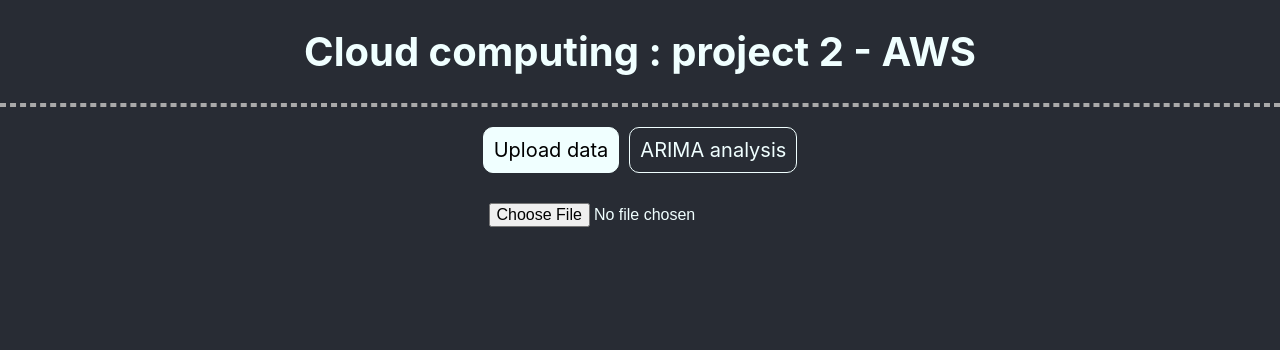
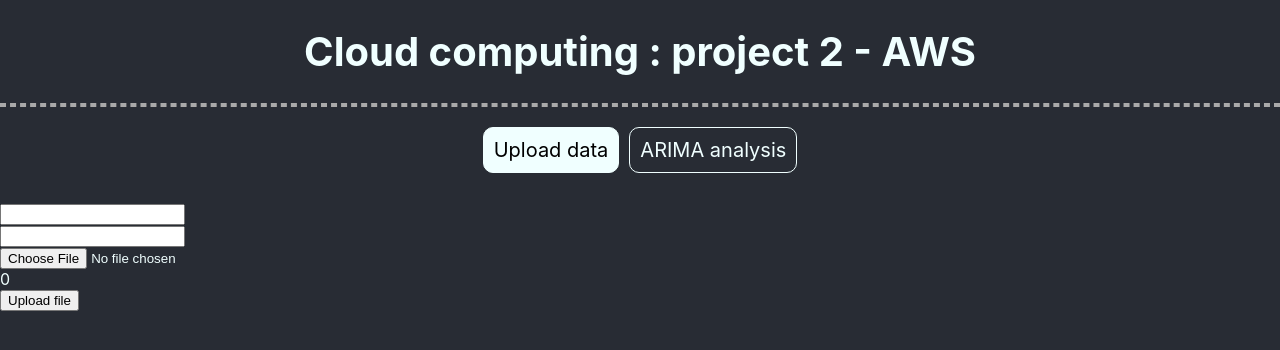
Before and after one commit to bartoszrozek/CC2023, a React (Create React App) app in the folder AWS/: page / in a window 1280 px wide. Both pictures are taken after a click on the element "Upload data". Shown: the top 350 px of the page. Built offline with nearby package versions, Linux system fonts and the light colour scheme; no server answers.

Commit message:
input working

```diff
--- a/AWS/package.json
+++ b/AWS/package.json
@@ -6,7 +6,9 @@
     "@testing-library/jest-dom": "^5.16.5",
     "@testing-library/react": "^13.4.0",
     "@testing-library/user-event": "^13.5.0",
+    "aws-sdk": "^2.1376.0",
     "chart.js": "^4.3.0",
+    "csv-parse": "^5.3.10",
     "echarts": "^5.4.2",
     "papaparse": "^5.4.1",
     "react": "^18.2.0",
--- a/AWS/src/Tabs/InputTab.js
+++ b/AWS/src/Tabs/InputTab.js
@@ -1,42 +1,111 @@
-import React, { useState } from "react";
+import React, { useState, useEffect } from "react";
 import Papa from "papaparse";
+import * as dfd from "danfojs";
 
-function InputTab() {
+function CsvReader() {
   const [csvData, setCsvData] = useState([]);
-  const [csvValid, setCsvValid] = useState(false);
+  const [status, setStatus] = useState(0);
+  const [fileName, setFileName] = useState("");
+  const [tagsList, setTagList] = useState("");
+  const [fileInput, setFileInput] = useState("");
 
-  function handleFileChange(e) {
-    const file = e.target.files[0];
-    Papa.parse(file, {
-      complete: (results) => {
-        setCsvData(results.data);
-        setCsvValid(checkCsvFormat(results.data));
-      },
-      header: true,
-    });
-  }
+  const handleChangeFileName = (event) => {
+    setFileName(event.target.value);
+  };
 
-  function checkCsvFormat(data) {
-    // Implement your own validation logic here
-    // This example checks if the CSV has at least two columns
-    return data.length > 0 && data[0].length >= 2;
-  }
+  const handleChangeTagsList = (event) => {
+    setTagList(event.target.value);
+  };
+
+  const handleCsvFile = (event) => {
+    setFileInput(event.target.files[0]);
+  };
+
+  const handleUploadFile = (event) => {
+    dfd
+      .readCSV(fileInput)
+      .then((df) => {
+        df.head().print();
+        setCsvData(df);
+      })
+      .catch((err) => {
+        console.log(err);
+      });
+    if (csvData.length != 0) {
+      const df_json = dfd.toJSON(csvData);
+
+      let body_data = {
+        df: df_json,
+        fileName: fileName,
+        tags: tagsList,
+      };
+
+      let data = "";
+      async function readStream(reader) {
+        while (true) {
+          const { done, value } = await reader.read();
+
+          if (done) {
+            console.log("Stream fully consumed.");
+            break;
+          }
+
+          console.log(`Received chunk of size ${value.byteLength}.`);
+
+          data += new TextDecoder().decode(value);
+
+          // Do something with the chunk of data here.
+          // For example, you could write it to a file or process it in some way.
+          console.log(data);
+        }
+      }
+
+      console.log(JSON.stringify(body_data));
+      console.log(fileName);
+
+      fetch(
+        "https://7ggeit3d73.execute-api.us-east-1.amazonaws.com/prod/uploadfile",
+        {
+          method: "POST",
+          headers: {
+            "Content-Type": "application/json",
+          },
+          body: JSON.stringify(body_data),
+        }
+      )
+        .then((response) => response.status)
+        .then((data) => setStatus(data))
+        .catch((error) => console.error(error));
+    } else {
+      setStatus(505);
+    }
+  };
 
   return (
-    <div className="load-data-div">
-      <input type="file" accept=".csv" onChange={handleFileChange} />
-      {csvData.length > 0 && (
-        <div>
-          <p>CSV file loaded successfully!</p>
-          {csvValid ? (
-            <p>CSV file has valid format.</p>
-          ) : (
-            <p>CSV file has invalid format.</p>
-          )}
-        </div>
-      )}
+    <div>
+      <input
+        type="text"
+        id="file_name"
+        name="file_name"
+        value={fileName}
+        onChange={handleChangeFileName}
+      ></input>
+      <br />
+      <input
+        type="text"
+        id="file_name"
+        name="file_name"
+        value={tagsList}
+        onChange={handleChangeTagsList}
+      ></input>
+      <br />
+      <input type="file" onChange={handleCsvFile} />
+      <div>{status}</div>
+      <button onClick={handleUploadFile}>Upload file</button>
+      {status === 200 && <p>Upload successful</p>}
+      {status > 200 && <p>Upload failed!</p>}
     </div>
   );
 }
 
-export default InputTab;
+export default CsvReader;
--- a/AWS/src/Tabs/PresentationTab.js
+++ b/AWS/src/Tabs/PresentationTab.js
@@ -7,7 +7,7 @@
     labels: ["January", "February", "March", "April", "May", "June", "July"],
     datasets: [
       {
-        label: "ARIMA",
+        label: "Prediction",
         backgroundColor: "rgba(255, 255, 255, 0.2)",
         borderColor: "rgba(255, 255, 255, 1)",
         borderWidth: 2,
@@ -16,23 +16,53 @@
     ],
   });
   const [inputs, setInputs] = useState({});
+  const [labels, setLabels] = useState([]);
+  const [plotValues, setPlotValues] = useState([]);
+
+  function fetchPrediction(
+    link = "https://cloudy2023pw-output-bucket.s3.amazonaws.com/file_example9.json"
+  ) {
+    let labels = [];
+    let vals = [];
+    fetch(link)
+      .then((response) => response.json())
+      .then((data) => {
+        data.forEach((x) => {
+          labels.push(x["ReportDate"]);
+          vals.push(x["Variable"]);
+        });
+        console.log(labels);
+        console.log(vals);
+
+        setLabels(labels);
+        setPlotValues(vals);
+      })
+      .catch((error) => console.error(error));
+  }
 
   useEffect(() => {
-    console.log(inputs, "- Has changed");
-    // placeholder for request from aws lambda
-    // setMyData({
-    //   xValues: ["Jan", "Feb", "Mar", "Apr", "May", "Jun", "Jul"],
-    //   y1Values: Array.from({ length: 7 }, () => Math.floor(Math.random() * 40)),
-    // });
+    console.log("Has changed");
+
+    let fileName = "file_example9";
+
+    fetchPrediction(
+      "https://cloudy2023pw-output-bucket.s3.amazonaws.com/" +
+        fileName +
+        ".json"
+    );
+
+    console.log(labels);
+    console.log(plotValues);
+
     setMyData({
-      labels: ["January", "February", "March", "April", "May", "June", "July"],
+      labels: labels,
       datasets: [
         {
           label: "ARIMA",
           backgroundColor: "rgba(255, 255, 255, 0.2)",
           borderColor: "rgba(255, 255, 255, 1)",
           borderWidth: 2,
-          data: Array.from({ length: 7 }, () => Math.floor(Math.random() * 40)),
+          data: plotValues,
         },
       ],
     });
```
Also changed, not shown: 1 other file (tests, documents, lock files or other folders).
